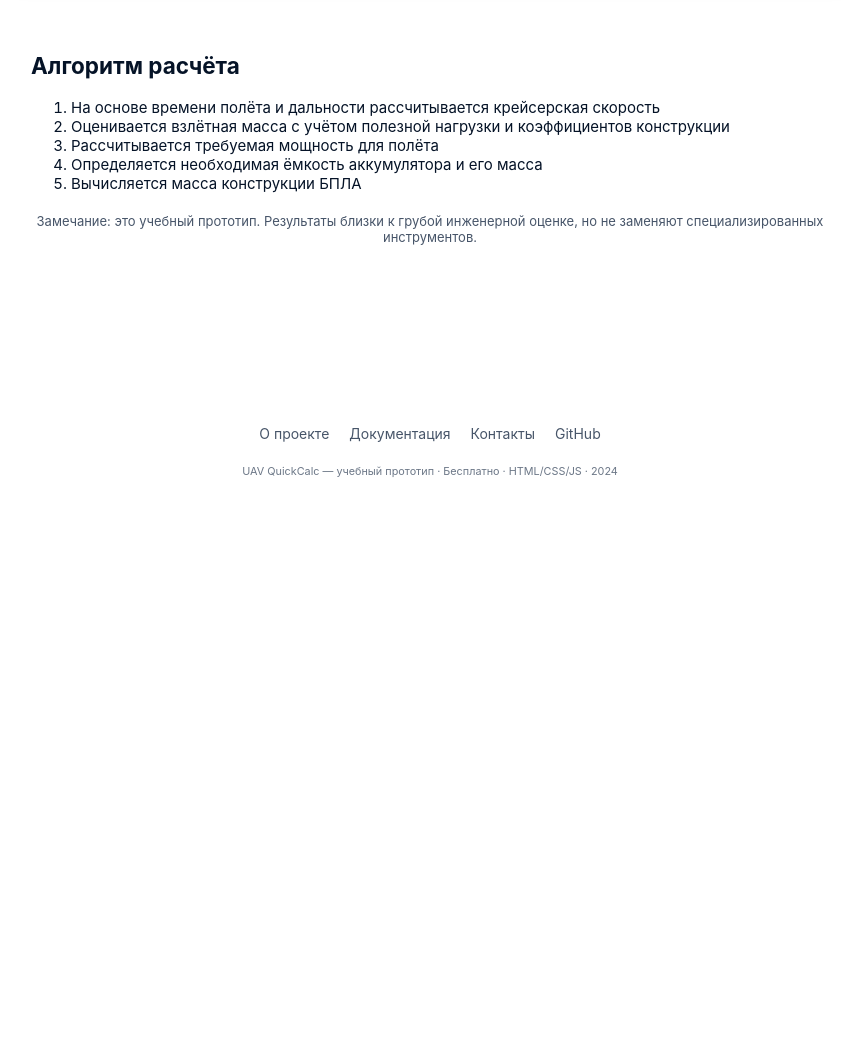
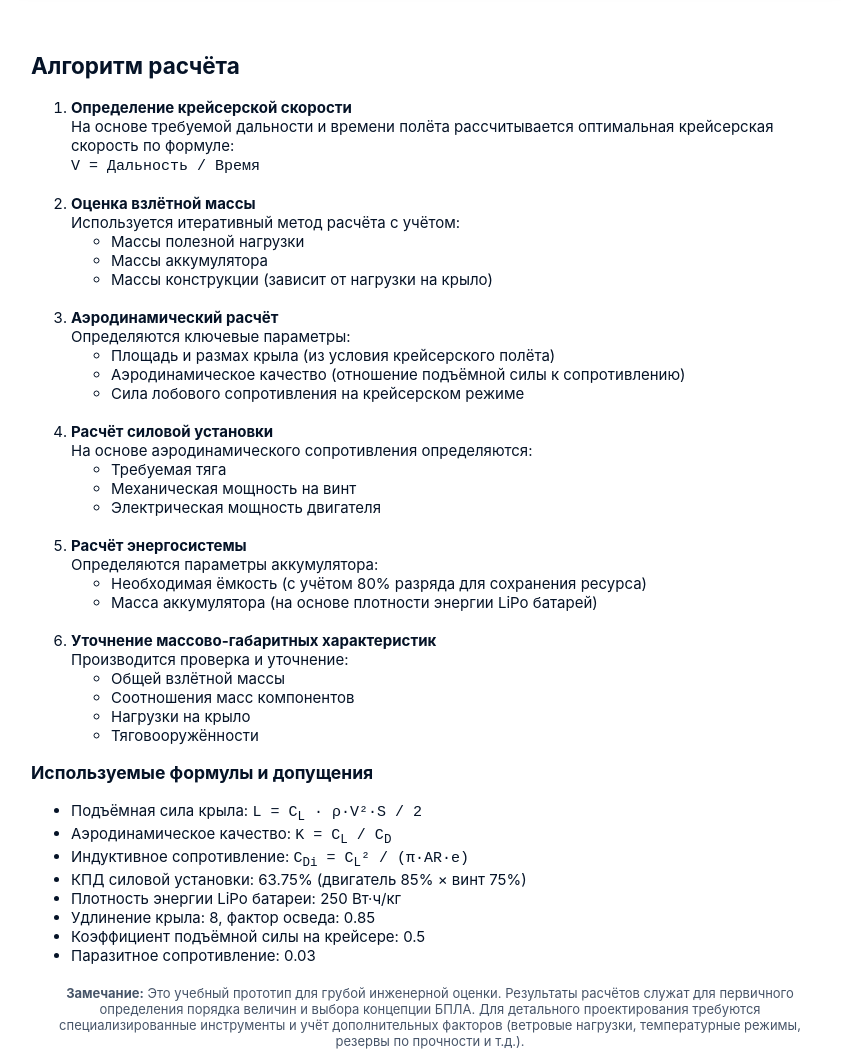
Before and after one commit to bobr-ik/BPLA_calc, a plain HTML site: page index.html in a window 1280 px wide. Shown: the part 1255-2312 px from the top of the page, without its empty margins (210-1064 px from the left). Before the commit the page ends 1773 px from the top, so only its background shows below. Drawn offline with Linux system fonts and the light colour scheme.

Commit message:
changed description

```diff
--- a/index.html
+++ b/index.html
@@ -149,21 +149,79 @@
             </section>
 
             <section class="readme">
-                <h2>Алгоритм расчёта</h2>
-                <ol>
-                    <li>На основе времени полёта и дальности рассчитывается
-                        крейсерская скорость</li>
-                    <li>Оценивается взлётная масса с учётом полезной нагрузки и
-                        коэффициентов конструкции</li>
-                    <li>Рассчитывается требуемая мощность для полёта</li>
-                    <li>Определяется необходимая ёмкость аккумулятора и его
-                        масса</li>
-                    <li>Вычисляется масса конструкции БПЛА</li>
-                </ol>
-                <p class="tiny">Замечание: это учебный прототип. Результаты
-                    близки к грубой инженерной оценке, но не заменяют
-                    специализированных инструментов.</p>
-            </section>
+    <h2>Алгоритм расчёта</h2>
+    <ol>
+        <li><strong>Определение крейсерской скорости</strong><br>
+            На основе требуемой дальности и времени полёта рассчитывается оптимальная крейсерская скорость по формуле:<br>
+            <code>V = Дальность / Время</code>
+        </li>
+        <br>
+        <li><strong>Оценка взлётной массы</strong><br>
+            Используется итеративный метод расчёта с учётом:
+            <ul>
+                <li>Массы полезной нагрузки</li>
+                <li>Массы аккумулятора</li>
+                <li>Массы конструкции (зависит от нагрузки на крыло)</li>
+            </ul>
+        </li>
+        <br>
+        <li><strong>Аэродинамический расчёт</strong><br>
+            Определяются ключевые параметры:
+            <ul>
+                <li>Площадь и размах крыла (из условия крейсерского полёта)</li>
+                <li>Аэродинамическое качество (отношение подъёмной силы к сопротивлению)</li>
+                <li>Сила лобового сопротивления на крейсерском режиме</li>
+            </ul>
+        </li>
+        <br>
+        <li><strong>Расчёт силовой установки</strong><br>
+            На основе аэродинамического сопротивления определяются:
+            <ul>
+                <li>Требуемая тяга</li>
+                <li>Механическая мощность на винт</li>
+                <li>Электрическая мощность двигателя</li>
+            </ul>
+        </li>
+        <br>
+        <li><strong>Расчёт энергосистемы</strong><br>
+            Определяются параметры аккумулятора:
+            <ul>
+                <li>Необходимая ёмкость (с учётом 80% разряда для сохранения ресурса)</li>
+                <li>Масса аккумулятора (на основе плотности энергии LiPo батарей)</li>
+            </ul>
+        </li>
+        <br>
+        <li><strong>Уточнение массово-габаритных характеристик</strong><br>
+            Производится проверка и уточнение:
+            <ul>
+                <li>Общей взлётной массы</li>
+                <li>Соотношения масс компонентов</li>
+                <li>Нагрузки на крыло</li>
+                <li>Тяговооружённости</li>
+            </ul>
+        </li>
+    </ol>
+
+    <h3>Используемые формулы и допущения</h3>
+    <ul>
+        <li>Подъёмная сила крыла: <code>L = C<sub>L</sub> · ρ·V²·S / 2</code></li>
+        <li>Аэродинамическое качество: <code>K = C<sub>L</sub> / C<sub>D</sub></code></li>
+        <li>Индуктивное сопротивление: <code>C<sub>Di</sub> = C<sub>L</sub>² / (π·AR·e)</code></li>
+        <li>КПД силовой установки: 63.75% (двигатель 85% × винт 75%)</li>
+        <li>Плотность энергии LiPo батареи: 250 Вт·ч/кг</li>
+        <li>Удлинение крыла: 8, фактор осведа: 0.85</li>
+        <li>Коэффициент подъёмной силы на крейсере: 0.5</li>
+        <li>Паразитное сопротивление: 0.03</li>
+    </ul>
+
+    <p class="tiny">
+        <strong>Замечание:</strong> Это учебный прототип для грубой инженерной оценки.
+        Результаты расчётов служат для первичного определения порядка величин и выбора
+        концепции БПЛА. Для детального проектирования требуются специализированные
+        инструменты и учёт дополнительных факторов (ветровые нагрузки, температурные
+        режимы, резервы по прочности и т.д.).
+    </p>
+</section>
         </main>
 
         <footer class="footer">
```
